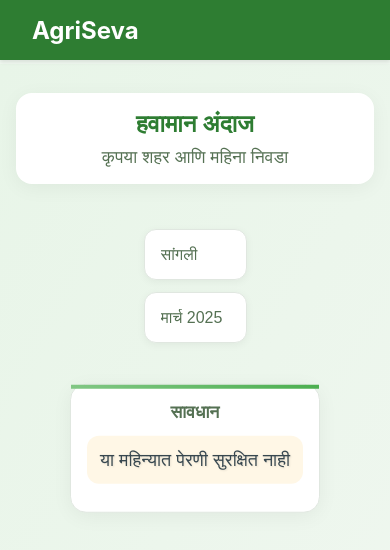
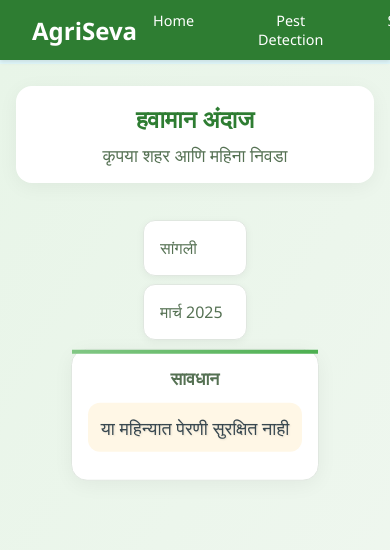
Before and after one commit to Nandinipatil1410/WCEHackathon2025_TeamAnvesha, a React (Create React App) app: page /weather in a window 390 px wide. Shown: the top 550 px of the page. Built offline with nearby package versions, Linux system fonts and the light colour scheme; the HTML template or start-up script is replaced by a standard one.

Commit message:
random commit

```diff
--- a/src/components/Chatbot.js
+++ b/src/components/Chatbot.js
@@ -205,7 +205,7 @@ const ChatbotPage = ({ currentLang }) => {
         .replace(/#{1,6}\s*(.*?)\n?/g, "$1")
         .replace(/\n+/g, " ");
 
-      const voiceId = selectedLanguage === "en" ? "arman" : "diya";
+      const voiceId = selectedLanguage === "en" ? "arman" : "nikita";
       const maxTextLength = 200;
       const textChunks = cleanedText.match(new RegExp(`.{1,${maxTextLength}}(\\s|$)`, "g")) || [];
 
--- a/src/components/CropPredictor.js
+++ b/src/components/CropPredictor.js
@@ -5,11 +5,14 @@ import './CropPredictor.css';
 
 const translateText = async (text, targetLang) => {
   try {
+    console.log(`Translating text: "${text}" to language: ${targetLang}`);
     const response = await fetch(
       `https://translate.googleapis.com/translate_a/single?client=gtx&sl=auto&tl=${targetLang}&dt=t&q=${encodeURIComponent(text)}`
     );
     const data = await response.json();
-    return data[0].map((item) => item[0]).join("");
+    const translated = data[0].map((item) => item[0]).join("");
+    console.log(`Translated text: "${translated}"`);
+    return translated;
   } catch (error) {
     console.error("Translation error:", error);
     return text;
@@ -47,7 +50,6 @@ const numberToCrop = [
   'Apple', 'Orange', 'Papaya', 'Coconut', 'Cotton', 'Jute', 'Coffee'
 ];
 
-
 const CropPredictor = ({ currentLang }) => {
   const [selectedMonth, setSelectedMonth] = useState('');
   const [selectedSoil, setSelectedSoil] = useState('');
@@ -69,15 +71,17 @@ const CropPredictor = ({ currentLang }) => {
     recommendedCrop: "Recommended Crop"
   };
 
-
   useEffect(() => {
+    console.log("Loading model...");
     loadModel();
     translateAllText();
   }, [currentLang]);
 
   const loadModel = async () => {
     try {
+      console.log('Attempting to load model...');
       const loadedModel = await tf.loadLayersModel('/model/model.json');
+      console.log('Model loaded successfully');
       setModel(loadedModel);
     } catch (error) {
       console.error('Error loading model:', error);
@@ -85,13 +89,17 @@ const CropPredictor = ({ currentLang }) => {
   };
 
   const translateAllText = async () => {
+    console.log("Translating all texts...");
     const newTranslations = {};
 
     for (const key in texts) {
+      console.log(`Translating text for ${key}`);
       newTranslations[key] = await translateText(texts[key], currentLang);
     }
 
+    console.log("Translating months...");
     const translatedMonths = await Promise.all(months.map(month => translateText(month, currentLang)));
+    console.log("Translating soil types...");
     const translatedSoilTypes = await Promise.all(soilTypes.map(soil => translateText(soil, currentLang)));
 
     setTranslatedText(newTranslations);
@@ -99,20 +107,25 @@ const CropPredictor = ({ currentLang }) => {
     setTranslatedSoilTypes(translatedSoilTypes);
   };
 
+  const handlePredict = async () => {
+    if (!model || !selectedMonth || !selectedSoil) {
+      console.log("Model or input data is missing.");
+      return;
+    }
 
-  const handlePredict = async () => {
-    if (!model || !selectedMonth || !selectedSoil) return;
-
+    console.log("Making prediction...");
     setLoading(true);
     try {
       const input = tf.tensor2d([[monthToNumber[selectedMonth], soilTypeToNumber[selectedSoil]]]);
+      console.log(`Input data: [${monthToNumber[selectedMonth]}, ${soilTypeToNumber[selectedSoil]}]`);
       const prediction = model.predict(input);
       const predictedCropIndex = prediction.argMax(1).dataSync()[0];
+      console.log(`Predicted crop index: ${predictedCropIndex}`);
       const predictedCrop = numberToCrop[predictedCropIndex];
 
-      // Translate the predicted crop name before displaying it
       const translatedCrop = await translateText(predictedCrop, currentLang);
       setPrediction(translatedCrop);
+      console.log(`Predicted crop: ${translatedCrop}`);
     } catch (error) {
       console.error('Prediction error:', error);
     }
@@ -121,7 +134,7 @@ const CropPredictor = ({ currentLang }) => {
 
   const speakText = async (text, lang) => {
     try {
-      // Stop current speech if already playing
+      console.log(`Speaking text: "${text}" in language: ${lang}`);
       if (audioRef.current) {
         audioRef.current.pause();
         audioRef.current.currentTime = 0;
@@ -221,5 +234,4 @@ const CropPredictor = ({ currentLang }) => {
   );
 };
 
-
 export default CropPredictor;
--- a/src/components/PestDetect.css
+++ b/src/components/PestDetect.css
@@ -39,7 +39,7 @@ html, body {
 
 .nav-links {
   display: flex;
-  gap: 2rem;
+  gap: 1.5rem;
 }
 
 .nav-link {
@@ -112,7 +112,7 @@ html, body {
 }
 
 /* Results section */
-.pest-result, .recommendation {
+.result, .recommendation {
   width: 90%;
   max-width: 500px;
   background: white;
@@ -123,12 +123,12 @@ html, body {
   word-wrap: break-word;
 }
 
-.pest-result {
+.result {
   border-left: 3px solid #2e7d32;
   color: #2e7d32;
 }
 
-.pest-recommendation {
+.recommendation {
   border-left: 3px solid #557153;
   color: #557153;
   line-height: 1.5;
@@ -182,8 +182,8 @@ input[type="file"] {
   }
 
   .upload-container,
-  .pest-result,
-  .pest-recommendation,
+  .result,
+  .recommendation,
   .action-buttons {
     width: 95%;
   }
@@ -209,12 +209,7 @@ input[type="file"] {
   }
 
   .nav-links {
-    display: none !important; /* Force hide links */
-  }
-
-  .navbar {
-    justify-content: center;
-    padding: 0.5rem 1rem;
+    gap: 0.5rem;
   }
 
   .nav-link {
@@ -253,7 +248,7 @@ input[type="file"] {
 }
 
 .upload-container,
-.pest-result,
-.pest-recommendation {
+.result,
+.recommendation {
   animation: fadeIn 0.4s ease-out;
 }
--- a/src/components/WeatherForecast.css
+++ b/src/components/WeatherForecast.css
@@ -1,4 +1,14 @@
+* {
+  margin: 0;
+  padding: 0;
+  box-sizing: border-box;
+  font-family: 'Segoe UI', Arial, sans-serif;
+}
 
+body {
+  overflow: hidden;
+  background-color: #e0f7fa; /* Solid background color */
+}
 
 .navbar {
   background: #2e7d32;
@@ -49,7 +59,7 @@
   background-image: linear-gradient(120deg, #e8f5e8 0%, #f0f7f0 100%);
   display: flex;
   flex-direction: column;
-  /* overflow: hidden; */
+  overflow: hidden;
 }
 
 .header {
@@ -58,8 +68,7 @@
   background: white;
   border-radius: 16px;
   box-shadow: 0 4px 20px rgba(0, 0, 0, 0.05);
-  margin: 1rem;
-  margin-top: 1.5rem; /* Increased top margin */
+  margin: 0.8rem;
 }
 
 .header h1 {
@@ -78,8 +87,7 @@
   justify-content: center;
   gap: 1rem;
   padding: 0.5rem;
-  margin: 1rem;
-  margin-top: 1.5rem; /* Added top margin */
+  margin: 0.5rem;
 }
 
 .dropdown {
@@ -106,7 +114,7 @@
   justify-content: center;
   align-items: flex-start;
   padding: 1rem;
-  margin-top: 1.5rem; /* Added top margin */
+  padding-top: 0.5rem;
   min-height: 0;
 }
 
@@ -217,7 +225,6 @@
   .header {
     padding: 0.8rem;
     margin: 0.5rem;
-    margin-top: 1.2rem; /* Adjusted for smaller screens */
   }
 
   .header h1 {
@@ -232,8 +239,8 @@
   .search-filters {
     flex-direction: column;
     align-items: center;
-    gap: 0.8rem;
-    margin-top: 1.2rem;
+    gap: 0.5rem;
+    margin: 0.3rem;
   }
 
   .dropdown {
@@ -243,7 +250,7 @@
 
   .weather-grid {
     padding: 0.5rem;
-    margin-top: 1.2rem;
+    margin-top: -1rem;
   }
 
   .weather-card {
@@ -269,16 +276,14 @@
 @media screen and (max-height: 667px) {
   .header {
     padding: 0.6rem;
-    margin-top: 1rem;
   }
 
   .search-filters {
     gap: 0.4rem;
-    margin-top: 1rem;
   }
 
   .weather-grid {
-    margin-top: 1rem;
+    margin-top: -1.5rem;
   }
 
   .weather-card {
@@ -292,15 +297,11 @@
   }
 
   .header {
-    margin-top: 0.8rem;
-  }
-
-  .search-filters {
-    margin-top: 0.8rem;
+    margin: 0.4rem;
   }
 
   .weather-grid {
-    margin-top: 0.8rem;
+    margin-top: -0.5rem;
   }
 }
 
```
Also changed, not shown: src/components/GovermentSchemes.js (line endings or trailing spaces).
